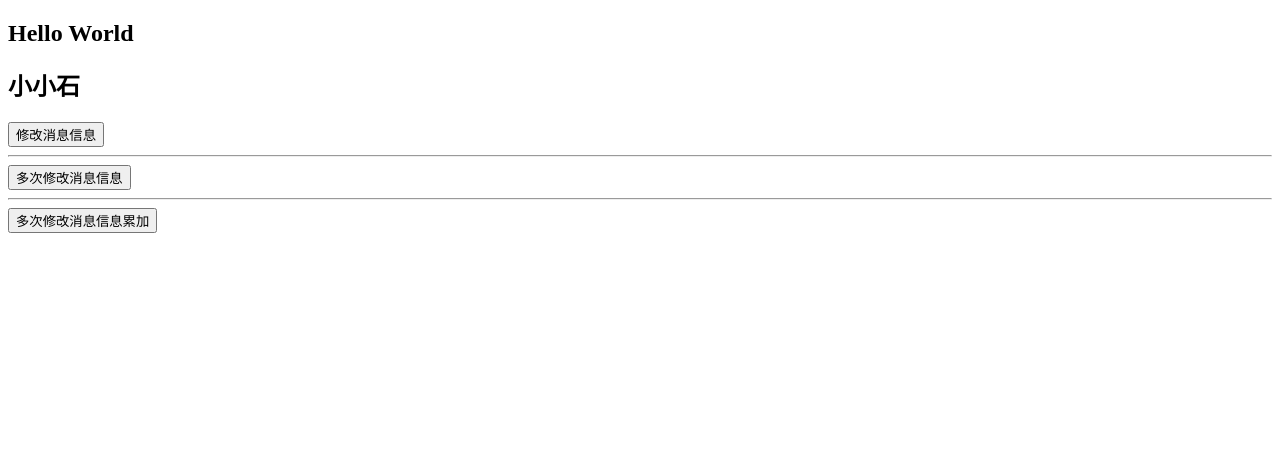
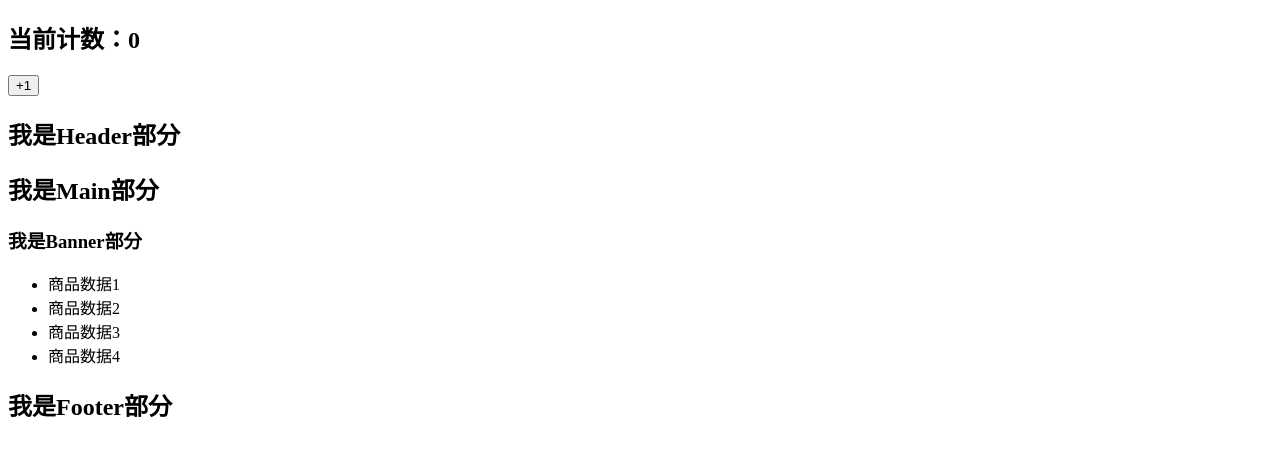
Before and after one commit to icebluesky2666/learn-coderwhy-react, a React (Create React App) app in the folder 06-learn-component/: page / in a window 1280 px wide. Shown: the top 456 px of the page. Built offline with nearby package versions, Linux system fonts and the light colour scheme.

Commit message:
feat: shouldComponentUpdate-PureComponent-memo

```diff
--- /dev/null
+++ b/06-learn-component/src/08-性能优化/03-函数组件优化-memo.js
@@ -0,0 +1,69 @@
+import React, { Component, PureComponent, memo } from 'react'
+
+// memo 函数
+const Header = memo(function () {
+  console.log('Header 调用')
+  return <h2>我是Header部分</h2>
+})
+
+function Main() {
+  console.log('Main 调用')
+  return (
+    <div>
+      <h2>我是Main部分</h2>
+      <Banner />
+      <ProductList />
+    </div>
+  )
+}
+
+// 通过 PureComponent 继承的组件可以自动判断 props/state 变更，从而是否需要更新 render 函数
+class Banner extends PureComponent {
+  render() {
+    console.log('Banner 调用')
+    return <h3>我是Banner部分</h3>
+  }
+}
+
+function ProductList() {
+  return (
+    <ul>
+      <li>商品数据1</li>
+      <li>商品数据2</li>
+      <li>商品数据3</li>
+      <li>商品数据4</li>
+    </ul>
+  )
+}
+
+function Footer() {
+  console.log('Footer 调用')
+  return <h2>我是Footer部分</h2>
+}
+
+export default class App extends Component {
+  constructor(props) {
+    super(props)
+    this.state = {
+      counter: 0
+    }
+  }
+
+  render() {
+    return (
+      <div>
+        <h2>当前计数：{this.state.counter}</h2>
+        <button onClick={() => this.increment()}>+1</button>
+        <Header />
+        <Main />
+        <Footer />
+      </div>
+    )
+  }
+
+  increment() {
+    this.setState({
+      counter: this.state.counter + 1
+    })
+  }
+}
--- a/06-learn-component/src/index.js
+++ b/06-learn-component/src/index.js
@@ -16,6 +16,9 @@ import ReactDOM from 'react-dom'
 // import App from './06-跨组件通信/04-context-多个context'
 // import App from './07-setState详解/01-为什么要使用setState'
 // import App from './07-setState详解/02-setState-异步更新'
-import App from './07-setState详解/03-setState-数据的合并-assign'
+// import App from './07-setState详解/03-setState-数据的合并-assign'
+// import App from './08-性能优化/01-组件嵌套的render调用'
+// import App from './08-性能优化/02-通过-shouldComponentUpdate-阻断render'
+import App from './08-性能优化/03-函数组件优化-memo'
 
 ReactDOM.render(<App />, document.querySelector('#root'))
```
Also changed, not shown: 06-learn-component/src/08-性能优化/01-组件嵌套的render调用.js (added, +68 -0 lines), 06-learn-component/src/08-性能优化/02-通过-shouldComponentUpdate-阻断render.js (added, +33 -0 lines), 1 other file (tests, documents, lock files or other folders).
